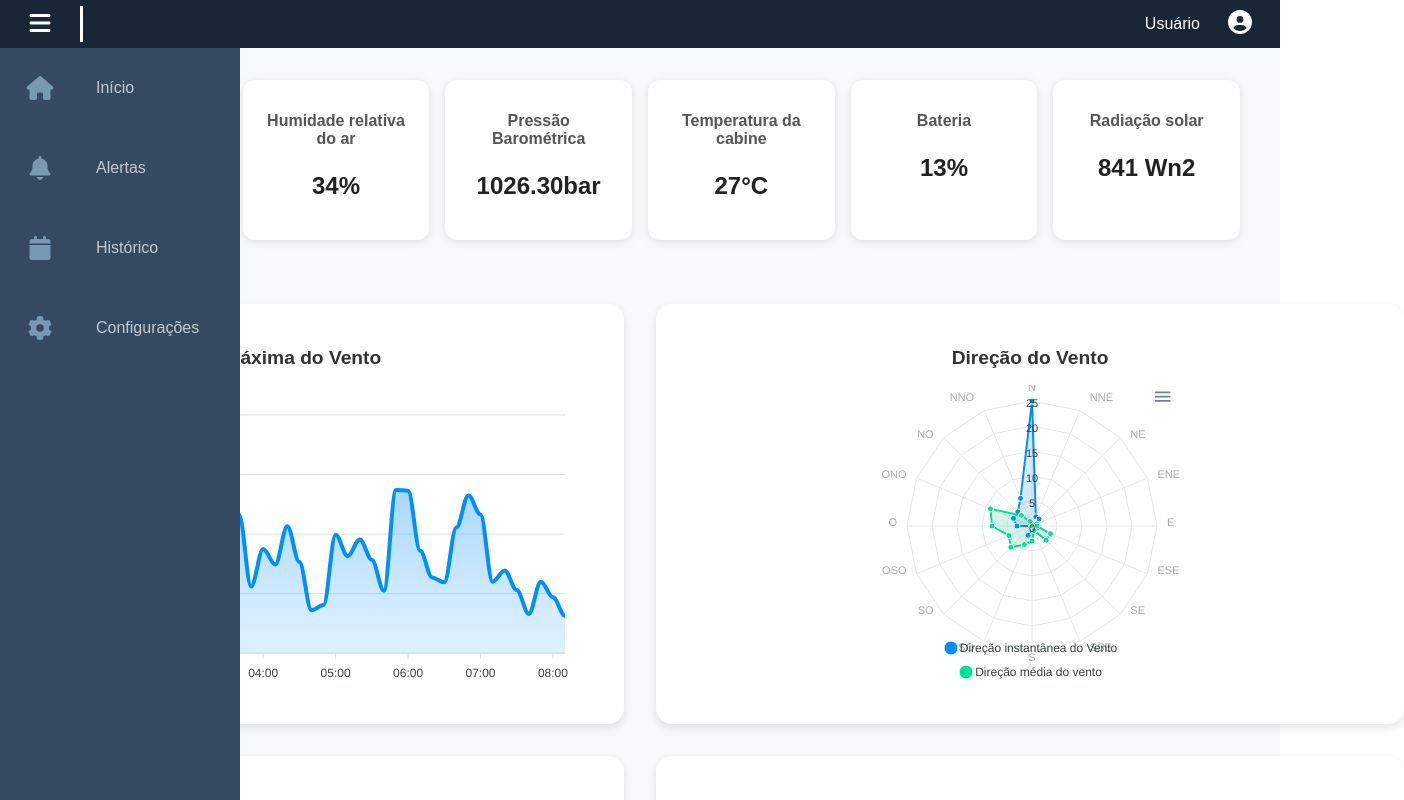
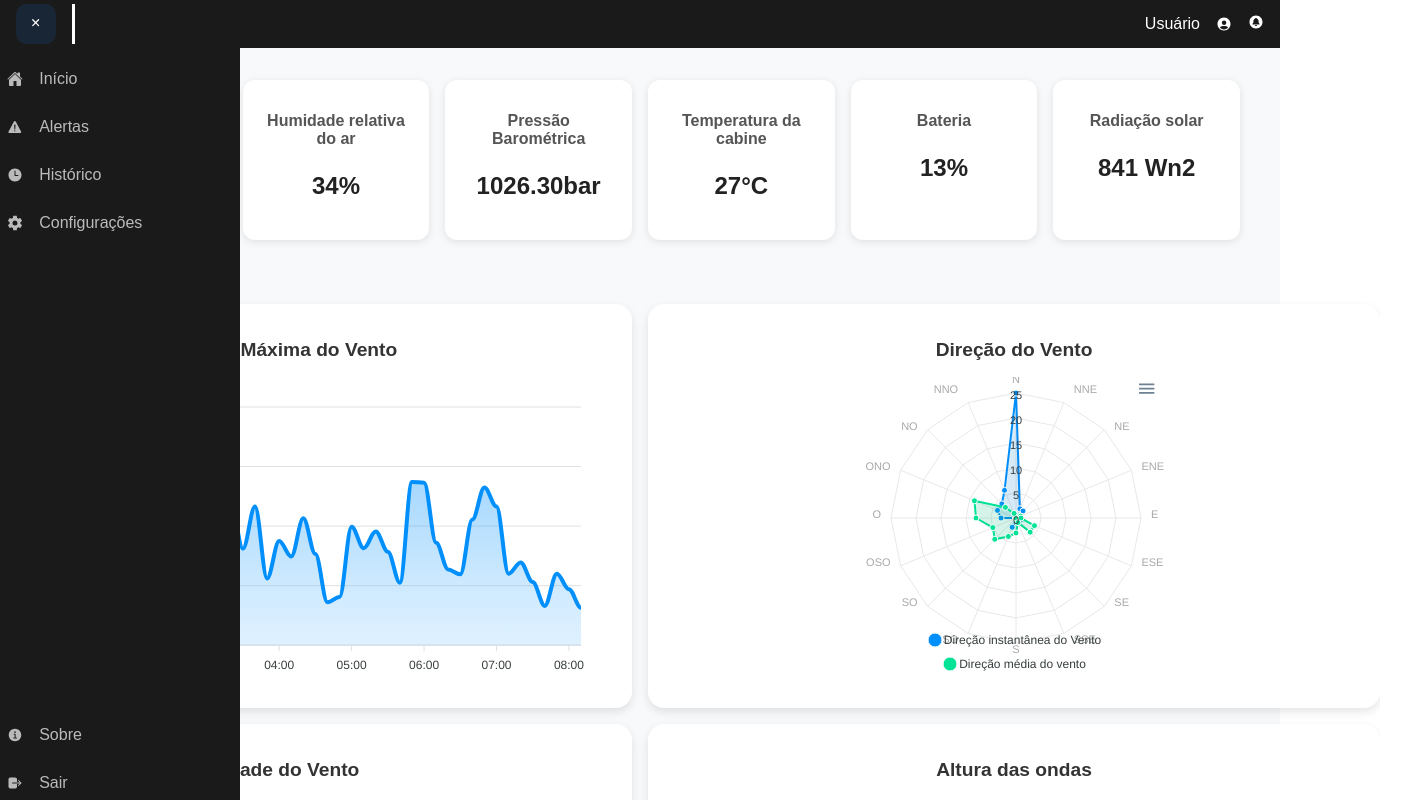
Before and after one commit to AndreHVentura/Cloud.io, a React (Create React App) app in the folder front/: page /home in a window 1280 px wide. Both pictures are taken after a click on the button 40 px from the left and 24 px from the top of the page. Shown: the top 800 px of the page, 1404 px wide, since content can reach past the window. Built offline with nearby package versions, Linux system fonts and the light colour scheme.

Commit message:
adição dos icones e formatação do navbar

```diff
--- a/front/package.json
+++ b/front/package.json
@@ -4,12 +4,15 @@
   "private": true,
   "dependencies": {
     "@babel/plugin-proposal-private-property-in-object": "^7.21.11",
+    "@ionic/react": "^8.5.4",
     "apexcharts": "^4.5.0",
     "axios": "^1.7.9",
     "chart.js": "^4.4.8",
     "cra-template-typescript": "1.2.0",
     "express": "^4.21.2",
+    "ionicons": "^7.4.0",
     "lodash": "^4.17.21",
+    "motion": "^12.7.3",
     "papaparse": "^5.4.1",
     "react": "^18.2.0",
     "react-apexcharts": "^1.7.0",
@@ -20,7 +23,7 @@
     "react-router-dom": "^7.0.2",
     "react-scripts": "^5.0.1",
     "recharts": "^2.15.1",
-    "styled-components": "^6.1.13",
+    "styled-components": "^6.1.17",
     "xlsx": "^0.18.5"
   },
   "scripts": {
--- /dev/null
+++ b/front/src/components/Icons.tsx
@@ -0,0 +1,28 @@
+import { IonIcon } from "@ionic/react";
+import {
+  close,
+  menu,
+  notificationsCircleSharp,
+  personCircleSharp,
+  home,
+  warning,
+  time,
+  settingsSharp,
+  informationCircle,
+  logOut,
+} from "ionicons/icons";
+
+export const Icons = {
+  close,
+  menu,
+  notificationsCircleSharp,
+  personCircleSharp,
+  home,
+  warning,
+  time,
+  settingsSharp,
+  informationCircle,
+  logOut,
+};
+
+export { IonIcon };
--- a/front/src/components/Navbar.tsx
+++ b/front/src/components/Navbar.tsx
@@ -1,37 +1,53 @@
 import styled from "styled-components";
 import { NavbarProps } from "../types/types";
 import { NavLink } from "react-router-dom";
+import { IonIcon } from "./Icons";
+import { Icons } from "./Icons";
 
 export default function NavBar({ state }: NavbarProps) {
     return (
       <Nav className={state}>
         <Ul>
-
-          <li>
+        <li>
             <NavLink to="/home">
-              <svg xmlns="http://www.w3.org/2000/svg" viewBox="0 0 576 512"><path fill="#74C0FC" d="M575.8 255.5c0 18-15 32.1-32 32.1l-32 0 .7 160.2c0 2.7-.2 5.4-.5 8.1l0 16.2c0 22.1-17.9 40-40 40l-16 0c-1.1 0-2.2 0-3.3-.1c-1.4 .1-2.8 .1-4.2 .1L416 512l-24 0c-22.1 0-40-17.9-40-40l0-24 0-64c0-17.7-14.3-32-32-32l-64 0c-17.7 0-32 14.3-32 32l0 64 0 24c0 22.1-17.9 40-40 40l-24 0-31.9 0c-1.5 0-3-.1-4.5-.2c-1.2 .1-2.4 .2-3.6 .2l-16 0c-22.1 0-40-17.9-40-40l0-112c0-.9 0-1.9 .1-2.8l0-69.7-32 0c-18 0-32-14-32-32.1c0-9 3-17 10-24L266.4 8c7-7 15-8 22-8s15 2 21 7L564.8 231.5c8 7 12 15 11 24z"/></svg>
+              <IonIcon icon={Icons.home} />
               <span>Início</span>
             </NavLink>
           </li>
           <li>
             <NavLink to="/alerts">
-              <svg xmlns="http://www.w3.org/2000/svg" viewBox="0 0 448 512"><path fill="#74C0FC" d="M224 0c-17.7 0-32 14.3-32 32l0 19.2C119 66 64 130.6 64 208l0 18.8c0 47-17.3 92.4-48.5 127.6l-7.4 8.3c-8.4 9.4-10.4 22.9-5.3 34.4S19.4 416 32 416l384 0c12.6 0 24-7.4 29.2-18.9s3.1-25-5.3-34.4l-7.4-8.3C401.3 319.2 384 273.9 384 226.8l0-18.8c0-77.4-55-142-128-156.8L256 32c0-17.7-14.3-32-32-32zm45.3 493.3c12-12 18.7-28.3 18.7-45.3l-64 0-64 0c0 17 6.7 33.3 18.7 45.3s28.3 18.7 45.3 18.7s33.3-6.7 45.3-18.7z"/></svg>
+              <IonIcon icon={Icons.warning} />
               <span>Alertas</span>
             </NavLink>
           </li>
           <li>
             <NavLink to="/history">
-              <svg xmlns="http://www.w3.org/2000/svg" viewBox="0 0 448 512"><path fill="#74C0FC" d="M96 32l0 32L48 64C21.5 64 0 85.5 0 112l0 48 448 0 0-48c0-26.5-21.5-48-48-48l-48 0 0-32c0-17.7-14.3-32-32-32s-32 14.3-32 32l0 32L160 64l0-32c0-17.7-14.3-32-32-32S96 14.3 96 32zM448 192L0 192 0 464c0 26.5 21.5 48 48 48l352 0c26.5 0 48-21.5 48-48l0-272z"/></svg>
+              <IonIcon icon={Icons.time} />
               <span>Histórico</span>
             </NavLink>
           </li>
           <li>
             <NavLink to="/settings">
-              <svg xmlns="http://www.w3.org/2000/svg" viewBox="0 0 512 512"><path fill="#74C0FC" d="M495.9 166.6c3.2 8.7 .5 18.4-6.4 24.6l-43.3 39.4c1.1 8.3 1.7 16.8 1.7 25.4s-.6 17.1-1.7 25.4l43.3 39.4c6.9 6.2 9.6 15.9 6.4 24.6c-4.4 11.9-9.7 23.3-15.8 34.3l-4.7 8.1c-6.6 11-14 21.4-22.1 31.2c-5.9 7.2-15.7 9.6-24.5 6.8l-55.7-17.7c-13.4 10.3-28.2 18.9-44 25.4l-12.5 57.1c-2 9.1-9 16.3-18.2 17.8c-13.8 2.3-28 3.5-42.5 3.5s-28.7-1.2-42.5-3.5c-9.2-1.5-16.2-8.7-18.2-17.8l-12.5-57.1c-15.8-6.5-30.6-15.1-44-25.4L83.1 425.9c-8.8 2.8-18.6 .3-24.5-6.8c-8.1-9.8-15.5-20.2-22.1-31.2l-4.7-8.1c-6.1-11-11.4-22.4-15.8-34.3c-3.2-8.7-.5-18.4 6.4-24.6l43.3-39.4C64.6 273.1 64 264.6 64 256s.6-17.1 1.7-25.4L22.4 191.2c-6.9-6.2-9.6-15.9-6.4-24.6c4.4-11.9 9.7-23.3 15.8-34.3l4.7-8.1c6.6-11 14-21.4 22.1-31.2c5.9-7.2 15.7-9.6 24.5-6.8l55.7 17.7c13.4-10.3 28.2-18.9 44-25.4l12.5-57.1c2-9.1 9-16.3 18.2-17.8C227.3 1.2 241.5 0 256 0s28.7 1.2 42.5 3.5c9.2 1.5 16.2 8.7 18.2 17.8l12.5 57.1c15.8 6.5 30.6 15.1 44 25.4l55.7-17.7c8.8-2.8 18.6-.3 24.5 6.8c8.1 9.8 15.5 20.2 22.1 31.2l4.7 8.1c6.1 11 11.4 22.4 15.8 34.3zM256 336a80 80 0 1 0 0-160 80 80 0 1 0 0 160z"/></svg>
+              <IonIcon icon={Icons.settingsSharp} />
               <span>Configurações</span>
             </NavLink>
           </li>
 
+          {/* Novos itens na parte inferior */}
+          <BottomLinks>
+            <li>
+              <NavLink to="/about">
+                <IonIcon icon={Icons.informationCircle} />
+                <span>Sobre</span>
+              </NavLink>
+            </li>
+            <li>
+              <NavLink to="/logout">
+                <IonIcon icon={Icons.logOut} />
+                <span>Sair</span>
+              </NavLink>
+            </li>
+          </BottomLinks>
         </Ul>
       </Nav>
     );
@@ -41,7 +57,7 @@ const Nav = styled.nav`
   padding-top: 3rem;
   height: 100vh;
   position: fixed;
-  background-color: rgb(53,74,97);
+  background-color: rgb(26, 26, 26);
   transition: width 200ms ease;
   z-index: 2;
 
@@ -60,7 +76,7 @@ const Nav = styled.nav`
 
 const Ul = styled.ul`
   list-style: none;
-  padding: 0;
+  padding: 3%;
   margin: 0;
   display: flex;
   flex-direction: column;
@@ -73,7 +89,7 @@ const Ul = styled.ul`
   & a {
     display: flex;
     align-items: center;
-    height: 5rem;
+    height: 3rem;
     text-decoration: none;
     color: white;
     filter: grayscale(50%) opacity(0.7);
@@ -82,15 +98,25 @@ const Ul = styled.ul`
   & a:hover {
     filter: grayscale(0%) opacity(1);
     background-color: rgb(33, 54, 77);
+    border-top-right-radius: 10px;
+    border-top-left-radius: 10px;
+    border-bottom-left-radius: 10px;
+    border-bottom-right-radius: 10px;
     color: white;
   }
   & span {
     margin-left: 1rem;
   }
   & svg {
-    height: 1.5rem;
-    width: 1.5rem;
+    height: 3rem;
+    width: 3rem;
     min-width: 3rem;
     margin: 0 1rem;
   }
 `;
+
+const BottomLinks = styled.div`
+  margin-top: auto;
+  width: 100%;
+  padding-bottom: 3rem;
+`;
--- a/front/src/components/Topbar.tsx
+++ b/front/src/components/Topbar.tsx
@@ -1,17 +1,19 @@
 import styled from "styled-components";
 import { TopbarProps } from "../types/types";
-import { Link } from "react-router-dom";
+import { IonIcon } from "./Icons";
+import { Icons } from "./Icons";
 
-export default function TopBar({ helper }: TopbarProps) {
+export default function TopBar({ helper, isNavOpen }: TopbarProps & { isNavOpen: boolean }) {
   return(
     <Upperdiv>
-        <Link to="/settings">
-          <svg xmlns="http://www.w3.org/2000/svg" viewBox="0 0 512 512"><path fill="white" d="M399 384.2C376.9 345.8 335.4 320 288 320l-64 0c-47.4 0-88.9 25.8-111 64.2c35.2 39.2 86.2 63.8 143 63.8s107.8-24.7 143-63.8zM0 256a256 256 0 1 1 512 0A256 256 0 1 1 0 256zm256 16a72 72 0 1 0 0-144 72 72 0 1 0 0 144z"/></svg>
-        </Link>
+      <NotificationIcon>
+        <IonIcon icon={Icons.notificationsCircleSharp} />
+      </NotificationIcon>
+      <IonIcon icon={Icons.personCircleSharp} />
       <P>Usuário</P>
       <ToggleDiv>
         <Button onClick={helper}>
-            <svg xmlns="http://www.w3.org/2000/svg" viewBox="0 0 448 512"><path fill="white" d="M0 96C0 78.3 14.3 64 32 64l384 0c17.7 0 32 14.3 32 32s-14.3 32-32 32L32 128C14.3 128 0 113.7 0 96zM0 256c0-17.7 14.3-32 32-32l384 0c17.7 0 32 14.3 32 32s-14.3 32-32 32L32 288c-17.7 0-32-14.3-32-32zM448 416c0 17.7-14.3 32-32 32L32 448c-17.7 0-32-14.3-32-32s14.3-32 32-32l384 0c17.7 0 32 14.3 32 32z"/></svg>
+          <IonIcon icon={isNavOpen ? Icons.close : Icons.menu} />
         </Button>
       </ToggleDiv>
     </Upperdiv>
@@ -19,7 +21,7 @@ export default function TopBar({ helper }: TopbarProps) {
 }
 
 const Upperdiv = styled.div`
-  background-color: rgb(25,38,53);
+  background-color: rgb(26, 26, 26);
   height: 3rem;
   display: flex;
   flex-direction: row-reverse;
@@ -31,8 +33,8 @@ const Upperdiv = styled.div`
   z-index: 3;
 
   & svg {
-    height: 1.5rem;
-    width: 1.5rem;
+    height: 3rem;
+    width: 3rem;
     min-width: 3rem;
   }
 `;
@@ -43,12 +45,23 @@ const P = styled.p`
 
 const Button = styled.button`
   background-color: rgb(25,38,53);
+  border-top-right-radius: 10px;
+  border-top-left-radius: 10px;
+  border-bottom-left-radius: 10px;
+  border-bottom-right-radius: 10px;
+  width: 3em ;
+  height: 3em ;
   border: none;
   cursor: pointer;
   padding: 0.3rem 0;
+  color: white;
 
   &:hover {
-    background-color: rgb(45,58,73)
+    background-color: rgb(45,58,73);
+    border-top-right-radius: 10px;
+    border-top-left-radius: 10px;
+    border-bottom-left-radius: 10px;
+    border-bottom-right-radius: 10px;
   }
 `;
 
@@ -57,3 +70,7 @@ const ToggleDiv = styled.div`
   border-right: solid white;
   padding-right: 1rem;
 `;
+
+const NotificationIcon = styled.div`
+  margin-left: 1rem;
+`;
--- a/front/src/components/WeatherDashboard.tsx
+++ b/front/src/components/WeatherDashboard.tsx
@@ -36,7 +36,7 @@ export default WeatherDashboard;
 const Wrapper = styled.div`
   display: flex;
   flex-direction: column;
-  gap: 2rem;
+  gap: 1rem;
   align-items: center;
   justify-content: center;
   padding: 2rem;
@@ -44,7 +44,7 @@ const Wrapper = styled.div`
 
 const ChartRow = styled.div`
   display: flex;
-  gap: 2rem;
+  gap: 1rem;
   justify-content: center;
   width: 100%;
   max-width: 1400px;
@@ -57,7 +57,7 @@ const ChartRow = styled.div`
 
 const ChartCard = styled.div`
   background-color: white;
-  padding: 1.5rem;
+  padding: 1rem;
   border-radius: 1rem;
   box-shadow: 0 4px 10px rgba(0, 0, 0, 0.1);
   flex: 1 1 48%;
--- a/front/src/pages/Alerta.tsx
+++ b/front/src/pages/Alerta.tsx
@@ -12,7 +12,7 @@ export default function Alerta() {
   return (
     <>
       <NavBar state={isActive} />
-      <TopBar helper={toggle} />
+      <TopBar helper={toggle} isNavOpen={isActive === "open"} />
       <AlertsContent />
     </>
   );
--- a/front/src/pages/Historico.tsx
+++ b/front/src/pages/Historico.tsx
@@ -5,14 +5,15 @@ import styled from "styled-components";
 import { ButtonGroup, Container, StyledTable } from "../styles/historico";
 
 export default function Historico(){
-    const [isActive, setIsActive] = useState<string>("close");
-      const toggle = () => {
-        setIsActive(prev => prev === "close" ? "open" : "close");
-      };
+  const [isActive, setIsActive] = useState<string>("close");
+    const toggle = () => {
+      setIsActive(prev => prev === "close" ? "open" : "close");
+    };
+
     return(
         <>
         <NavBar state={isActive} />
-        <Topbar helper={toggle} />
+        <Topbar helper={toggle} isNavOpen={isActive === "open"} />
         {/* <>Graficos com registros meterologicos do dia ,com filtro para registros passados</> */}
         <br></br>
         <Container>
--- a/front/src/pages/Home.tsx
+++ b/front/src/pages/Home.tsx
@@ -12,7 +12,7 @@ export default function Home() {
   return (
     <>
       <NavBar state={isActive} />
-      <TopBar helper={toggle} />
+      <TopBar helper={toggle} isNavOpen={isActive === "open"} />
       <HomeContent />
     </>
   );
--- a/front/src/types/types.ts
+++ b/front/src/types/types.ts
@@ -3,5 +3,6 @@ export interface NavbarProps {
 };
 
 export interface TopbarProps {
-    helper: () => void
-}
+    helper: () => void;
+    isNavOpen: boolean;
+  }
```
Also changed, not shown: 1 other file (tests, documents, lock files or other folders). Lines whose indentation alone changed are shown as unchanged.
